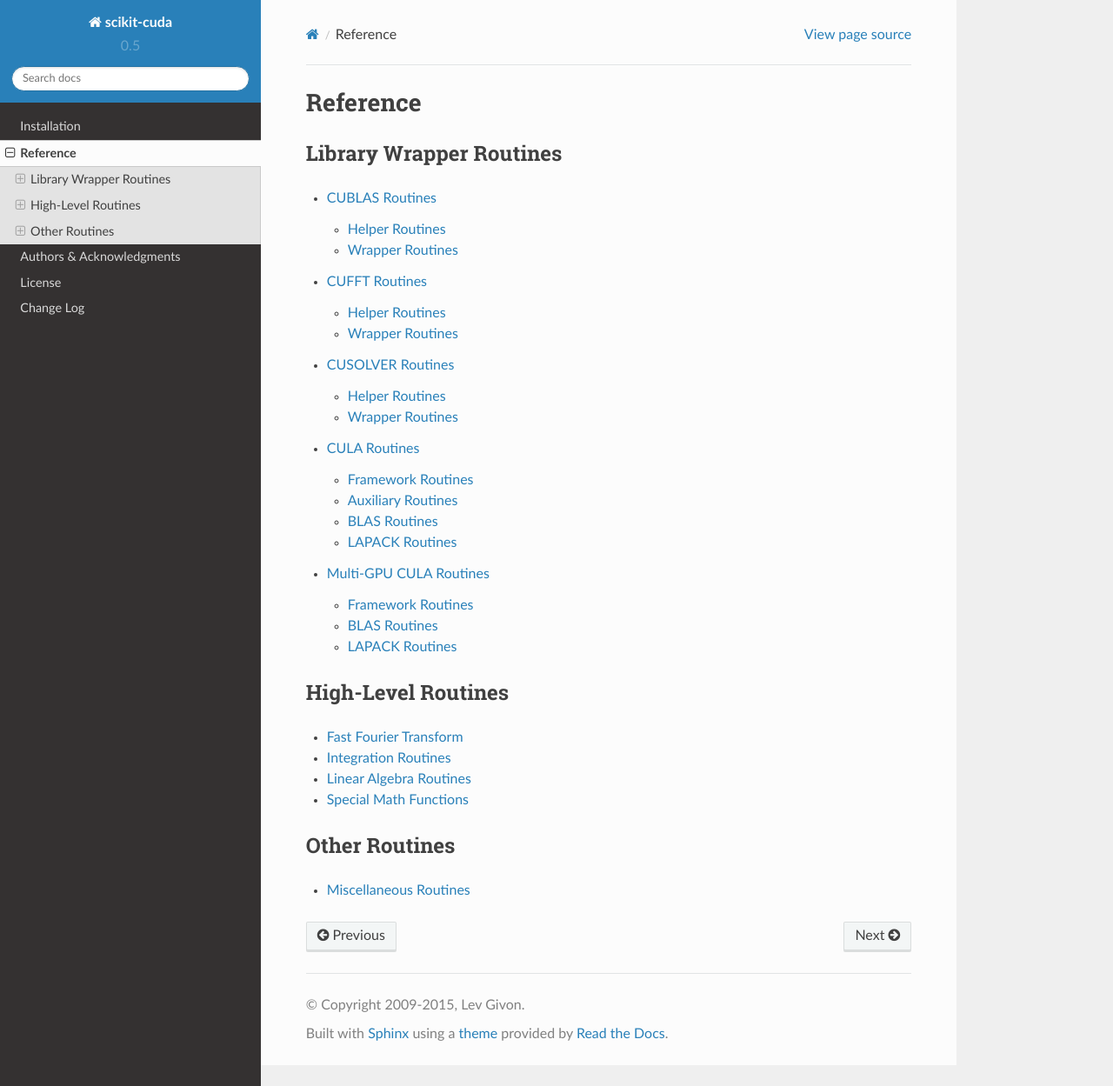
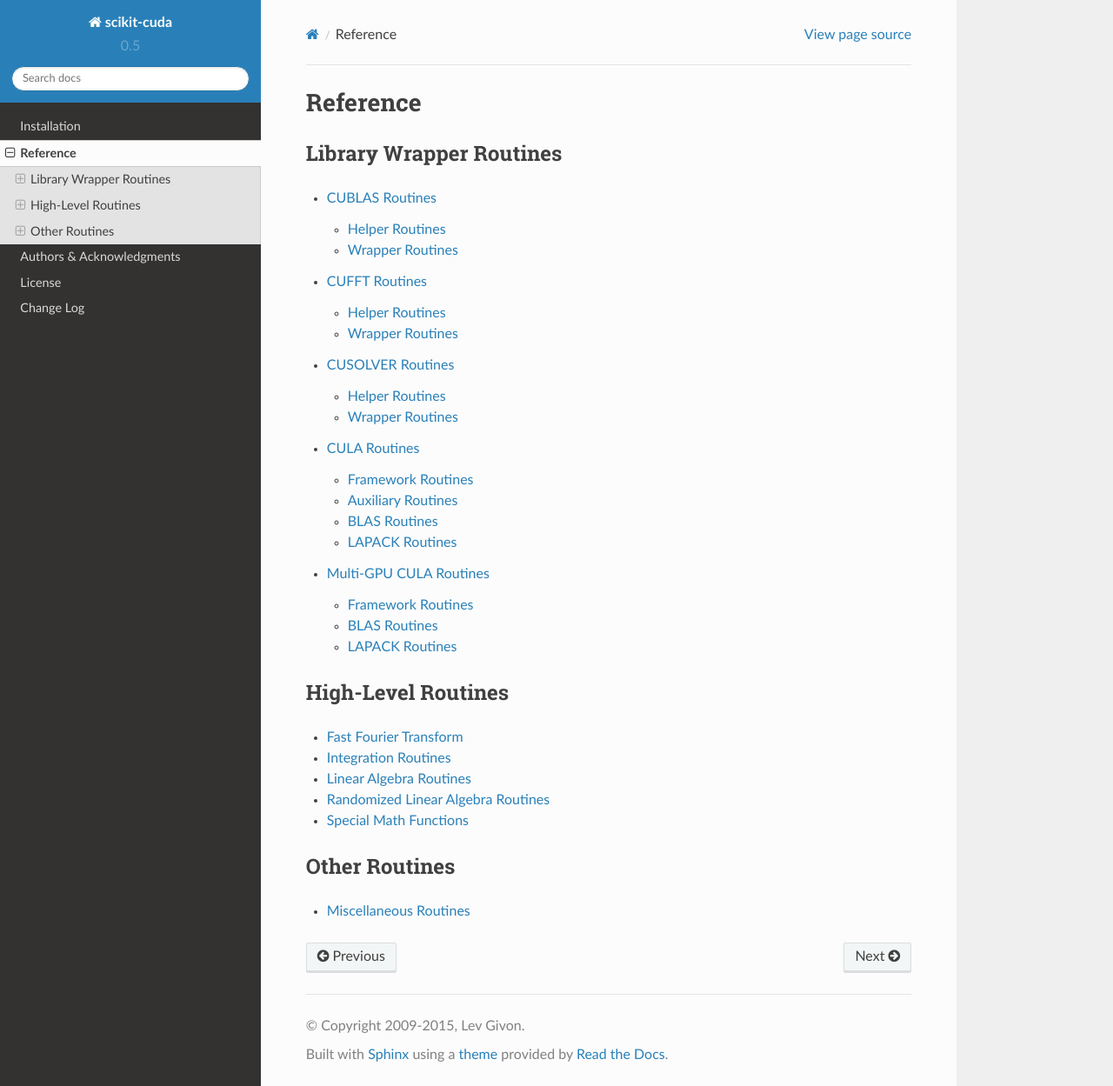
Before and after one commit to lebedov/scikit-cuda, a Sphinx documentation site: the page built from docs/source/reference.rst, in a window 1280 px wide and 1249 px high. Shown: the whole window at 87% size. Built offline with Sphinx 7.4.7 and the Read the Docs theme 2.0.0, drawn with Linux system fonts in a browser that asks for light colours; formulas are drawn with MathJax 3.

Commit message:
Add rlinalg module to docs.

```diff
--- a/README.rst
+++ b/README.rst
@@ -34,7 +34,7 @@ Package documentation is available at
 Development
 -----------
 The latest source code can be obtained from
-`<http://github.com/lebedov/scikit-cuda>`_.
+`<https://github.com/lebedov/scikit-cuda>`_.
 
 Authors & Acknowledgments
 -------------------------
--- a/docs/source/changes.rst
+++ b/docs/source/changes.rst
@@ -12,6 +12,7 @@ Release 0.5.1 - (under development)
 * Function for constructing Vandermonde matrix in GPU memory (enh. by N. Ben
   Erichson).
 * Dynamic Mode Decomposition (enh. by N. Ben Erichson).
+* Randomized linear algebra routines (enh. by N. Ben Erichson).
 
 Release 0.5.0 - (July 14, 2015)
 -------------------------------
--- a/docs/source/reference.rst
+++ b/docs/source/reference.rst
@@ -22,6 +22,7 @@ High-Level Routines
    reference_fft
    reference_integrate
    reference_linalg
+   reference_rlinalg
    reference_special
 
 Other Routines
--- /dev/null
+++ b/docs/source/reference_rlinalg.rst
@@ -0,0 +1,12 @@
+.. -*- rst -*-
+
+.. currentmodule:: skcuda.rlinalg
+
+Randomized Linear Algebra Routines
+==================================
+
+.. autosummary::
+   :toctree: generated/
+   :nosignatures:
+
+   rsvd
```
